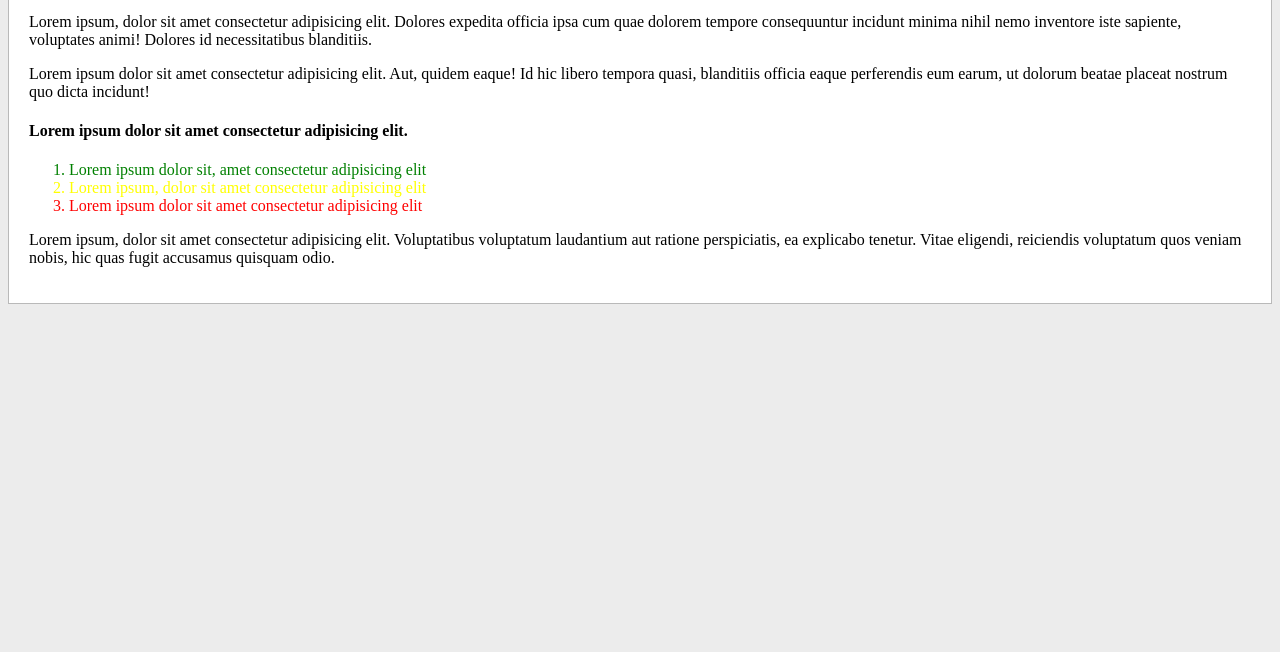
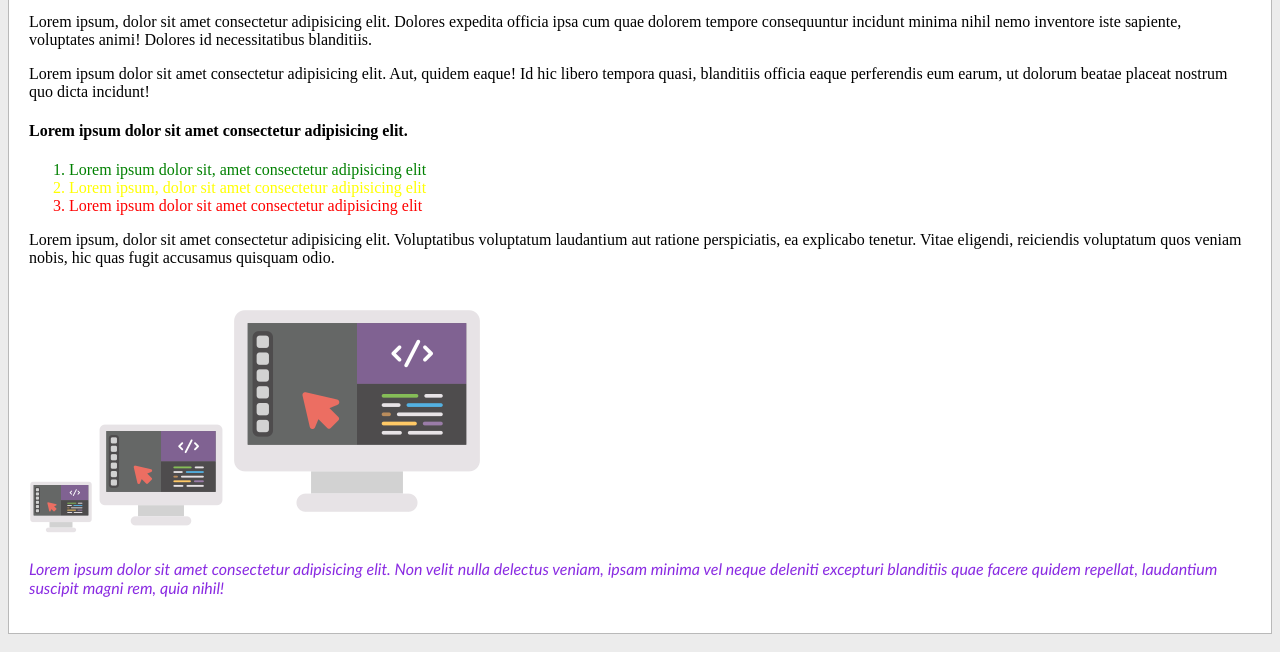
Before and after one commit to jcdiazz/Pruebas-Git, a plain HTML site: page index.html in a window 1280 px wide. Shown: the part 148-800 px from the top of the page. Drawn offline with Linux system fonts and the light colour scheme.

Commit message:
Se agrego imagenes y un parrafo mas

```diff
--- a/estilos.css
+++ b/css/estilos.css
@@ -23,3 +23,9 @@ div h1 {
 .rojo {
     color: red;
 }
+
+.morado {
+    color: blueviolet;
+    font-family: 'Gill Sans', 'Gill Sans MT', Calibri, 'Trebuchet MS', sans-serif;
+    font-style: oblique;
+}
--- a/index.html
+++ b/index.html
@@ -5,7 +5,7 @@
     <meta http-equiv="X-UA-Compatible" content="IE=edge">
     <meta name="viewport" content="width=device-width, initial-scale=1.0">
     <title>Document</title>
-    <link rel="stylesheet" href="estilos.css">
+    <link rel="stylesheet" href="css/estilos.css">
 </head>
 <body>
     <div>
@@ -20,6 +20,10 @@
             <li class="rojo">Lorem ipsum dolor sit amet consectetur adipisicing elit</li>
         </ol>
         <p>Lorem ipsum, dolor sit amet consectetur adipisicing elit. Voluptatibus voluptatum laudantium aut ratione perspiciatis, ea explicabo tenetur. Vitae eligendi, reiciendis voluptatum quos veniam nobis, hic quas fugit accusamus quisquam odio.</p>
+        <img src="img/builder_code_1.png" alt="">
+        <img src="img/builder_code_2.png" alt="">
+        <img src="img/builder_code_3.png" alt="">
+        <p class="morado">Lorem ipsum dolor sit amet consectetur adipisicing elit. Non velit nulla delectus veniam, ipsam minima vel neque deleniti excepturi blanditiis quae facere quidem repellat, laudantium suscipit magni rem, quia nihil!</p>
     </div>
 </body>
 </html>
```
Also changed, not shown: Estructura Git.png (deleted), img/builder_code_1.png (added), img/builder_code_2.png (added), img/builder_code_3.png (added).
